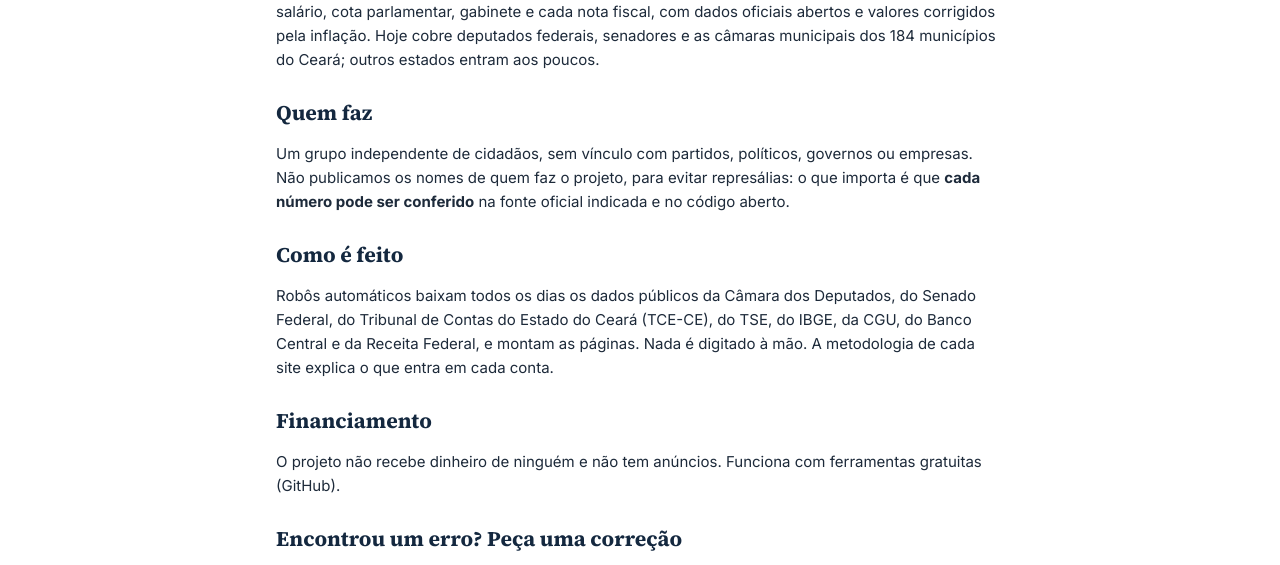
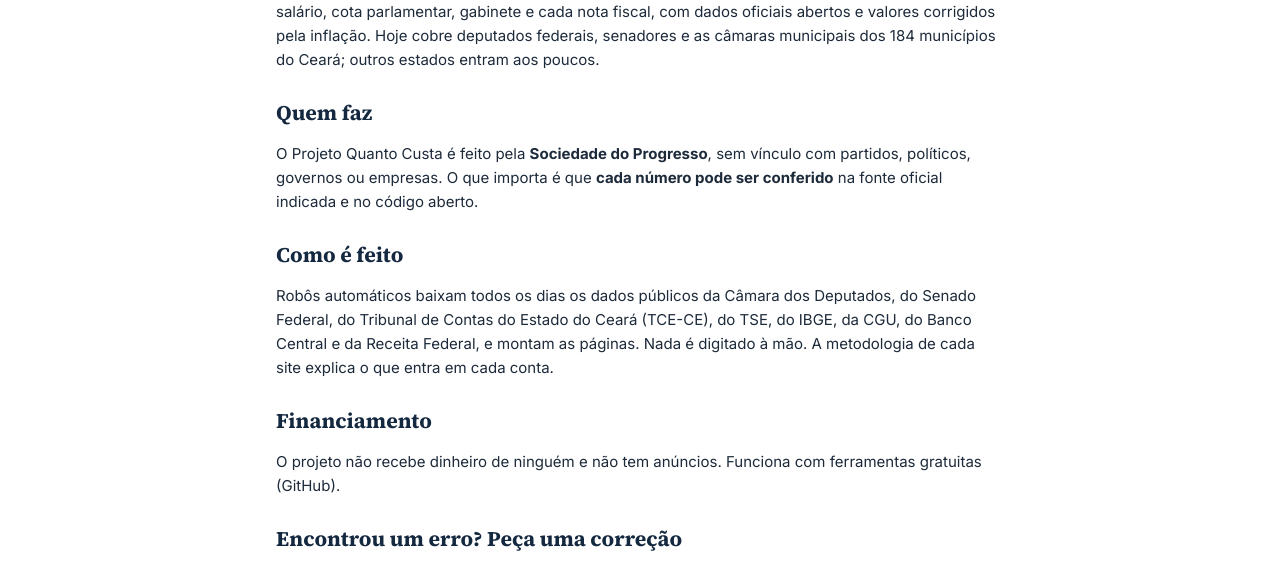
Before and after one commit to projetoquantocusta1-alt/projetoquantocusta1-alt.github.io, a plain HTML site: page sobre/index.html in a window 1280 px wide. Shown: the part 164-729 px from the top of the page. Drawn offline with Linux system fonts and the light colour scheme.

Commit message:
Sobre: o projeto é feito pela Sociedade do Progresso
Co-Authored-By: Claude Opus 5.5 <noreply@anthropic.com>
Claude-Session: https://claude.ai/code/session_016N3mvJHpSyBV7NTxub79UY

```diff
--- a/sobre/index.html
+++ b/sobre/index.html
@@ -25,7 +25,7 @@
 <h1>Sobre o projeto</h1>
 <p>O <b>Projeto Quanto Custa</b> mostra quanto custam os políticos brasileiros e para onde vai o dinheiro: salário, cota parlamentar, gabinete e cada nota fiscal, com dados oficiais abertos e valores corrigidos pela inflação. Hoje cobre deputados federais, senadores e as câmaras municipais dos 184 municípios do Ceará; outros estados entram aos poucos.</p>
 <h2>Quem faz</h2>
-<p>Um grupo independente de cidadãos, sem vínculo com partidos, políticos, governos ou empresas. Não publicamos os nomes de quem faz o projeto, para evitar represálias: o que importa é que <b>cada número pode ser conferido</b> na fonte oficial indicada e no código aberto.</p>
+<p>O Projeto Quanto Custa é feito pela <b>Sociedade do Progresso</b>, sem vínculo com partidos, políticos, governos ou empresas. O que importa é que <b>cada número pode ser conferido</b> na fonte oficial indicada e no código aberto.</p>
 <h2>Como é feito</h2>
 <p>Robôs automáticos baixam todos os dias os dados públicos da Câmara dos Deputados, do Senado Federal, do Tribunal de Contas do Estado do Ceará (TCE-CE), do TSE, do IBGE, da CGU, do Banco Central e da Receita Federal, e montam as páginas. Nada é digitado à mão. A metodologia de cada site explica o que entra em cada conta.</p>
 <h2>Financiamento</h2>
```
